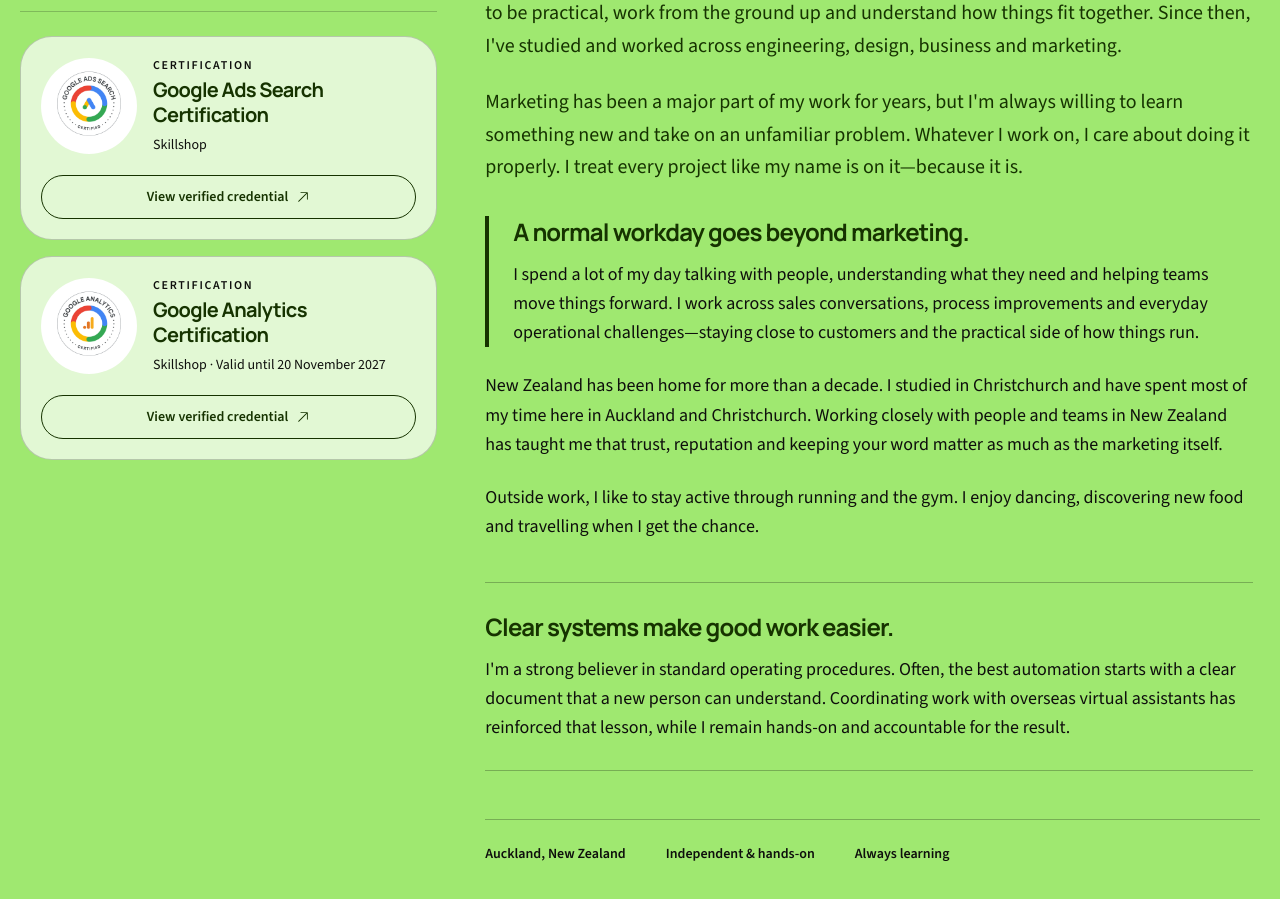
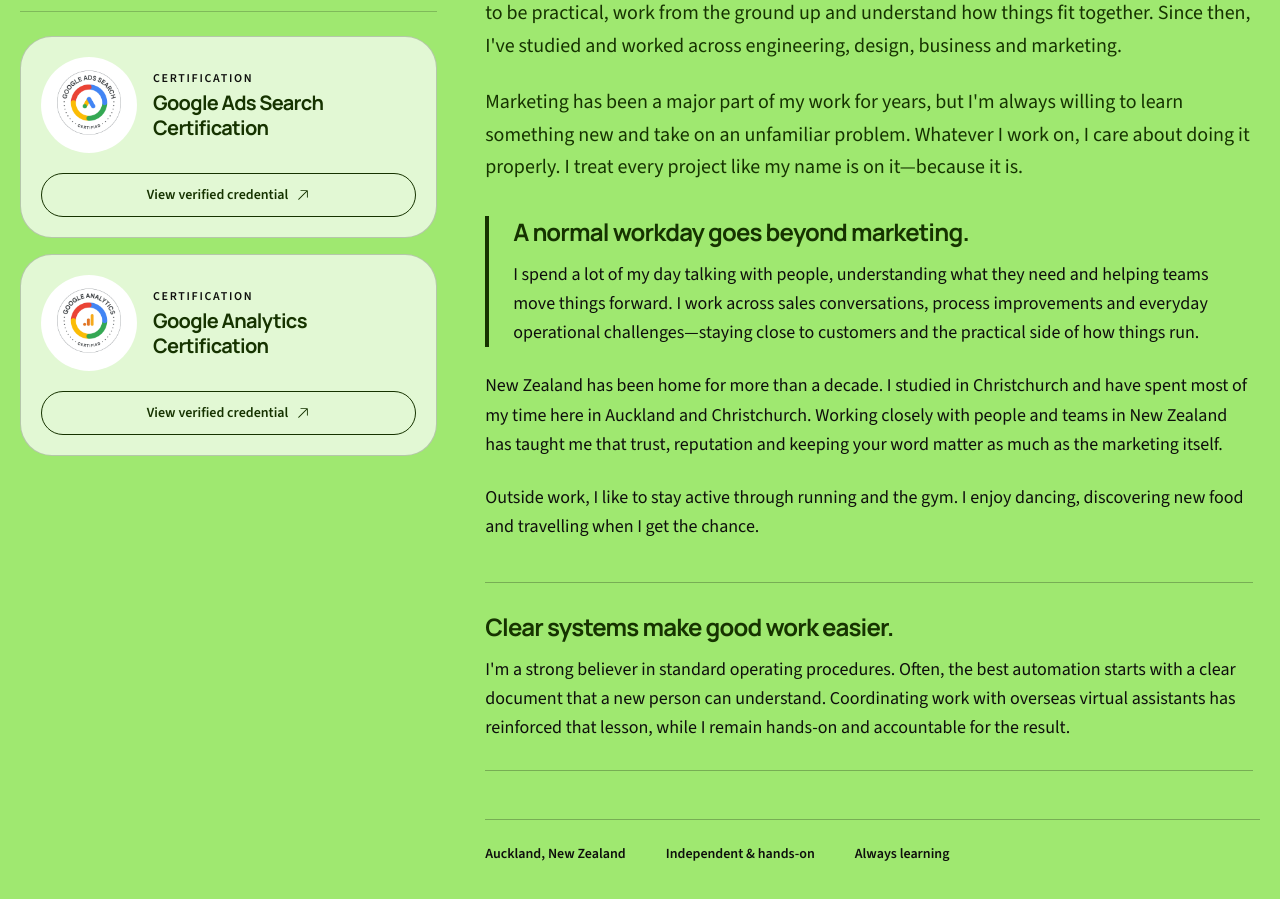
Before and after one commit to taranveerultra-bot/Tara-cv, a Next.js app: page / in a window 1280 px wide. Shown: the part 5620-6519 px from the top of the page. Built offline with nearby package versions, Linux system fonts and the light colour scheme.

Commit message:
Simplify certification details

```diff
--- a/src/components/PortfolioSections.tsx
+++ b/src/components/PortfolioSections.tsx
@@ -14,14 +14,12 @@ const certifications = [
         title: "Google Ads Search Certification",
         badge: "/images/google-ads-search-certified.png",
         badgeAlt: "Google Ads Search Certified badge",
-        validUntil: null,
         credentialUrl: "https://skillshop.credential.net/e5e90a98-3c4b-4a10-b481-b19713b00d52",
     },
     {
         title: "Google Analytics Certification",
         badge: "/images/google-analytics-certified.png",
         badgeAlt: "Google Analytics Certified badge",
-        validUntil: "20 November 2027",
         credentialUrl: "https://skillshop.credential.net/807c8ed7-4da4-4960-aac6-e001e9344d5c",
     },
 ];
@@ -216,11 +214,6 @@ export const AboutSection = () => (
                                         <h3 className="mt-1 text-xl font-bold leading-tight text-secondary">
                                             {certification.title}
                                         </h3>
-                                        <p className="mt-2 text-sm text-secondary/75">
-                                            {certification.validUntil
-                                                ? `Skillshop · Valid until ${certification.validUntil}`
-                                                : "Skillshop"}
-                                        </p>
                                     </div>
                                 </div>
                                 <Link
```
